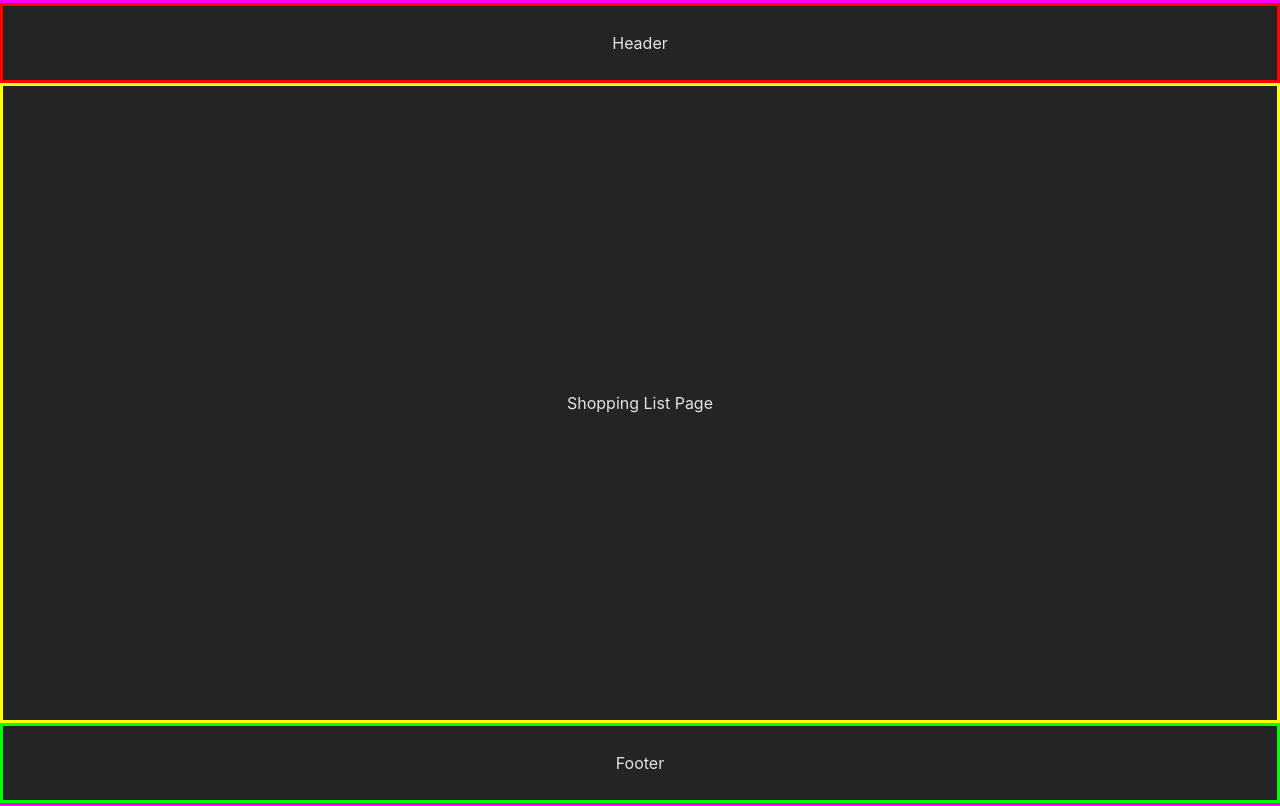
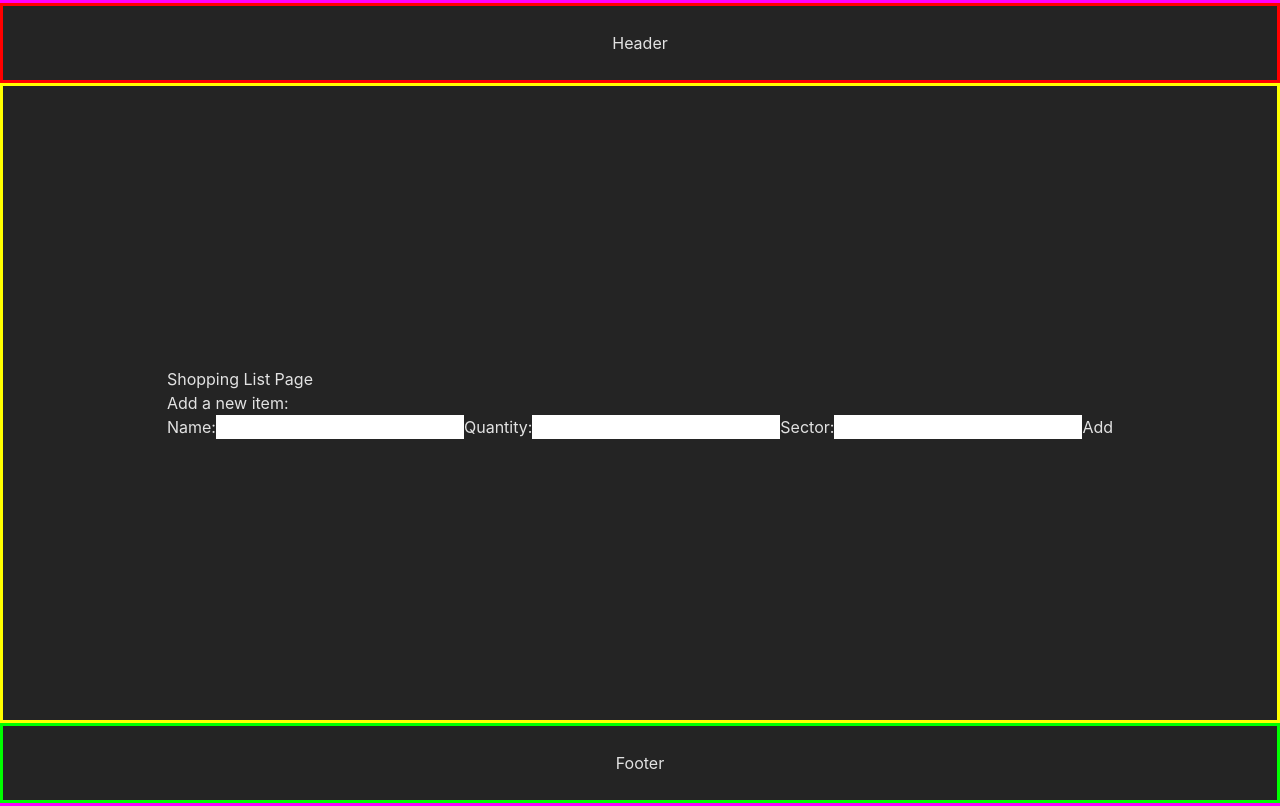
Before and after one commit to laraduerlich/neuefische-group-project-groceryshopping, a React (Vite) app in the folder frontend/: page /shoppinglist in a window 1280 px wide. Built offline with nearby package versions, Linux system fonts and the light colour scheme.

Commit message:
feat: add Component ItemForm.tsx

```diff
--- /dev/null
+++ b/frontend/src/components/ItemForm.tsx
@@ -0,0 +1,57 @@
+import {Item} from "../type/Item.tsx";
+import {ChangeEvent, FormEvent} from "react";
+
+type ItemFormProps = {
+    addItem: Item;
+    quantity: string;
+    onChange?: (item: Item) => void;
+    onQuantityChange?: (quantity: string) => void;
+    onSubmit?: (item: Item, quantity: string) => void
+}
+
+export default function ItemForm({addItem, quantity, onChange, onQuantityChange, onSubmit}: ItemFormProps){
+
+    const handleNameChange = (event: ChangeEvent<HTMLInputElement>) => {
+        onChange?.({ ...addItem, name: event.target.value });
+    };
+
+    const handleSectorChange = (event: ChangeEvent<HTMLInputElement>) => {
+        onChange?.({ ...addItem, sector: event.target.value });
+    };
+
+    const handleQuantityChange = (event: ChangeEvent<HTMLInputElement>) => {
+        onQuantityChange?.(event.target.value);
+    };
+
+    const handleSubmit = (event: FormEvent<HTMLFormElement>) => {
+        event.preventDefault(); // Verhindert das Neuladen der Seite
+        onSubmit?.(addItem, quantity); // Ruft den onSubmit-Handler auf
+    };
+
+    return (
+        <>
+           <h2>Add a new item:</h2>
+            <form onSubmit={handleSubmit}>
+                <label htmlFor="name">Name:</label>
+                <input type="text"
+                       id="name"
+                       name="name"
+                       value={addItem.name}
+                       onChange={handleNameChange} />
+                <label htmlFor="quantity">Quantity:</label>
+                <input type="text"
+                       id="quantity"
+                       name="quantity"
+                       value={quantity}
+                       onChange={handleQuantityChange} />
+                <label htmlFor="sector">Sector:</label>
+                <input id="sector"
+                       name="sector"
+                       value={addItem.sector}
+                       onChange={handleSectorChange} />
+                <button>Add</button>
+            </form>
+
+        </>
+    )
+}
--- a/frontend/src/pages/ShoppingListPage.tsx
+++ b/frontend/src/pages/ShoppingListPage.tsx
@@ -1,9 +1,35 @@
+import ItemForm from "../components/ItemForm.tsx";
+import {useState} from "react";
+import {Item} from "../type/Item.tsx";
+
 export default function ShoppingListPage(){
 
+    const [newItem, setNewItem] = useState<Item>({ name: "", sector: "" })
+    const [newQuantity, setNewQuantity] = useState("")
+
+    const handleItemChange = (newItem: Item) => {
+        setNewItem(newItem);
+    };
+
+    const handleQuantityChange = (newQuantity: string) => {
+        setNewQuantity(newQuantity);
+    };
+
+    const handleSubmit = (item: Item, quantity: string) => {
+        console.log("Form submitted:", item, quantity);
+        // Hier können Sie die Daten weiterverarbeiten, z. B. an einen Server senden
+    };
 
     return (
         <div className="shopping-list-page">
             Shopping List Page
+            <ItemForm
+                addItem={newItem}
+                quantity={newQuantity}
+                onChange={handleItemChange}
+                onQuantityChange={handleQuantityChange}
+                onSubmit={handleSubmit} // onSubmit-Handler übergeben
+            />
         </div>
     )
 
--- /dev/null
+++ b/frontend/src/type/Item.tsx
@@ -0,0 +1,4 @@
+export type Item = {
+    name: string;
+    sector: string
+}
```
